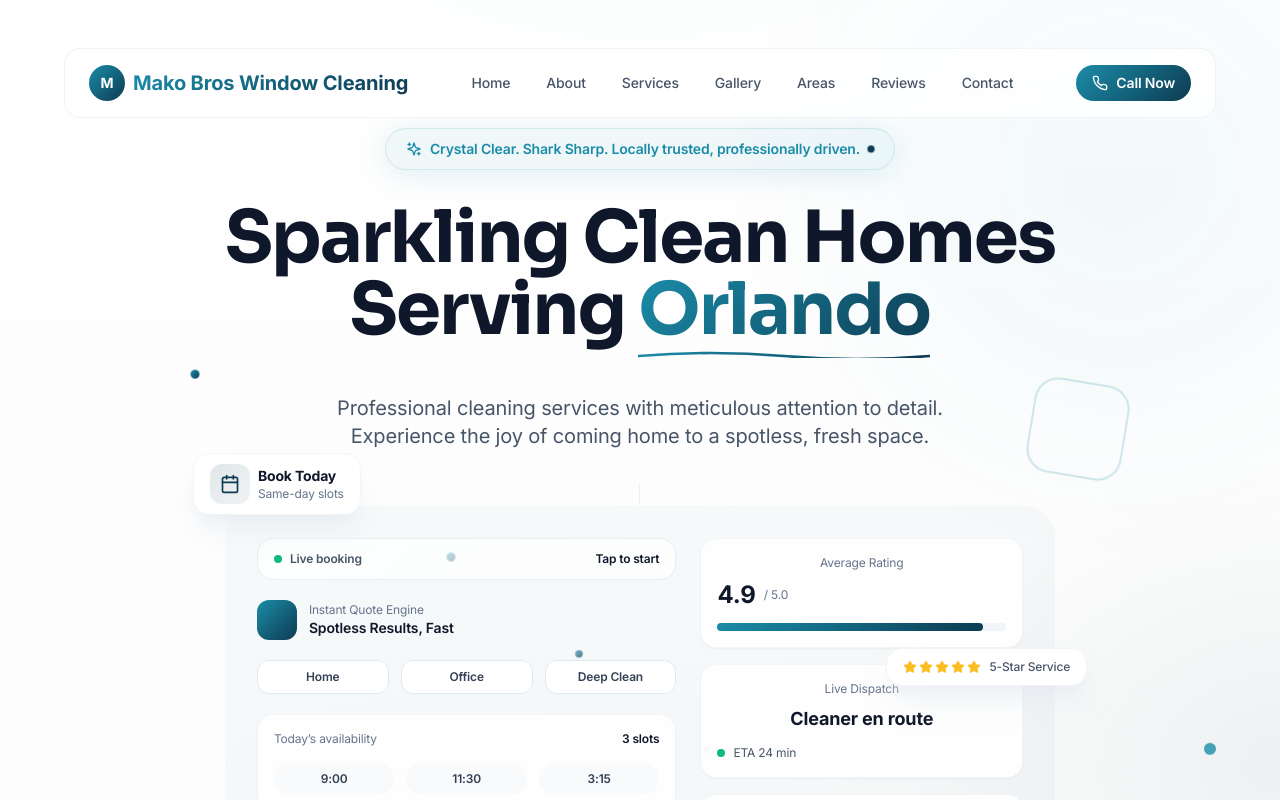
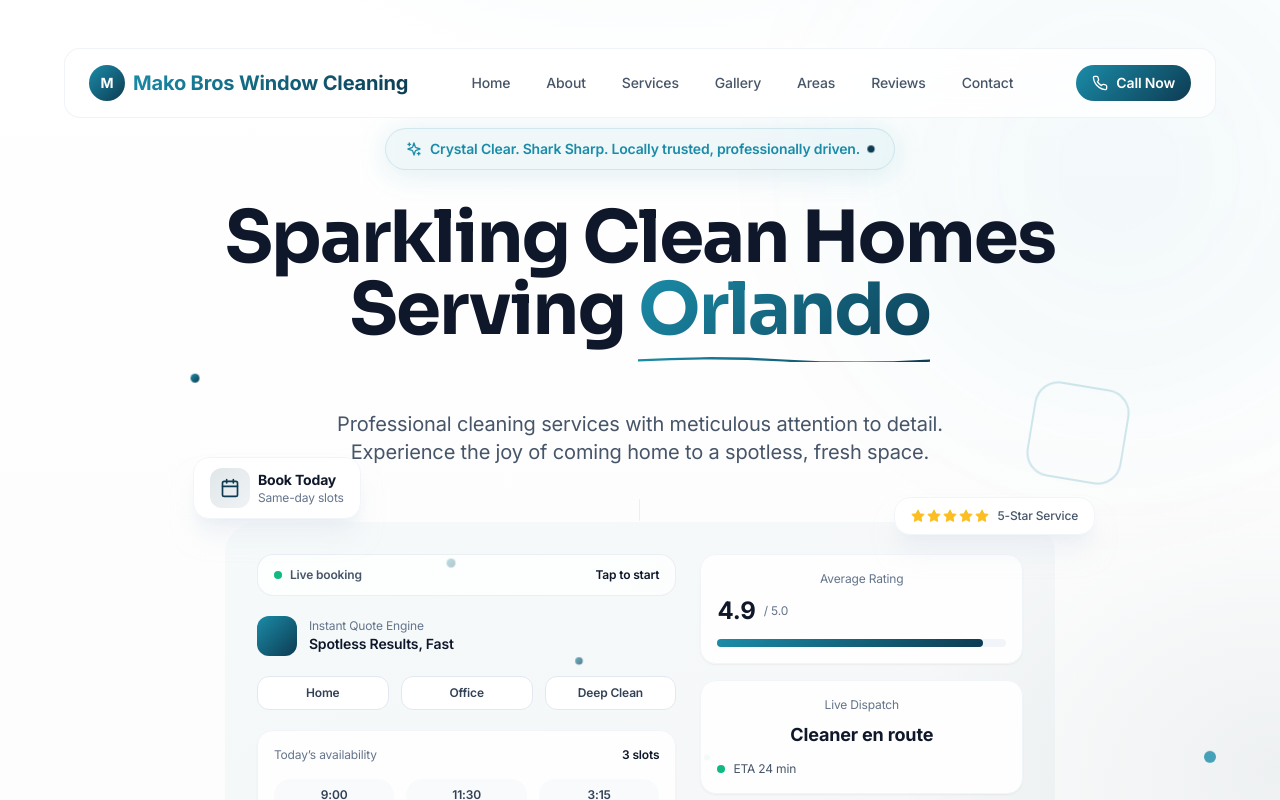
Before and after one commit to Bogdan0002/elevaris.io, a Next.js app: page /p/mako-bros-window-cleaning in a window 1280 px wide. Shown: the top 800 px of the page. Built offline with nearby package versions, Linux system fonts and the light colour scheme.

Commit message:
hero template updated

```diff
--- a/components/templates/cleaning/v1/sections/HeroSection.tsx
+++ b/components/templates/cleaning/v1/sections/HeroSection.tsx
@@ -308,13 +308,13 @@ export function HeroSection({ config }: HeroSectionProps) {
             {/* Main headline */}
             <motion.h1
               variants={itemVariants}
-              className="text-4xl sm:text-5xl md:text-6xl lg:text-7xl font-extrabold tracking-tight mb-8 leading-[1.1]"
+              className="text-4xl sm:text-5xl md:text-6xl lg:text-7xl font-extrabold tracking-tight mb-10 leading-[1.1]"
             >
               <span className="text-slate-900">{headline}</span>
               <br />
               <span className="text-slate-900">Serving </span>
               <span
-                className="relative inline-block pb-4"
+                className="relative inline-block pb-6"
                 style={{
                   background: `linear-gradient(135deg, ${primaryColor}, ${accentColor})`,
                   WebkitBackgroundClip: 'text',
@@ -324,15 +324,15 @@ export function HeroSection({ config }: HeroSectionProps) {
               >
                 {config.business.city}
                 <motion.svg
-                  className="absolute bottom-1 left-0 w-full h-2"
-                  viewBox="0 0 200 12"
+                  className="absolute bottom-2 left-0 w-full h-1.5 pointer-events-none"
+                  viewBox="0 0 200 8"
                   preserveAspectRatio="none"
                 >
                   <motion.path
-                    d="M0 9 Q 50 0, 100 9 T 200 9"
+                    d="M0 6 Q 50 0, 100 6 T 200 6"
                     fill="none"
                     stroke={`url(#gradient-${config.business.city})`}
-                    strokeWidth="4"
+                    strokeWidth="3"
                     strokeLinecap="round"
                     initial={{ pathLength: 0, opacity: 0 }}
                     animate={{ pathLength: 1, opacity: 1 }}
@@ -349,10 +349,10 @@ export function HeroSection({ config }: HeroSectionProps) {
             </motion.h1>
 
             {/* Subheadline */}
-            <motion.p
-              variants={itemVariants}
-              className="text-lg sm:text-xl text-slate-600 mt-4 mb-8 max-w-2xl mx-auto leading-relaxed"
-            >
+              <motion.p
+                variants={itemVariants}
+                className="text-lg sm:text-xl text-slate-600 mt-2 mb-8 max-w-2xl mx-auto leading-relaxed"
+              >
               {subheadline}
             </motion.p>
 
@@ -370,6 +370,15 @@ export function HeroSection({ config }: HeroSectionProps) {
                 style={{ rotateX, rotateY, transformStyle: 'preserve-3d' }}
                 className="group relative rounded-[32px] bg-white/90 border border-slate-200/70 shadow-[0_40px_80px_-30px_rgba(15,23,42,0.25)] transition-transform hover:-translate-y-2 cursor-pointer"
               >
+                <motion.div
+                  className="pointer-events-none absolute inset-0 rounded-[32px]"
+                  style={{
+                    boxShadow: `0 0 0 1px ${primaryColor}30, 0 30px 80px -60px ${primaryColor}90`,
+                  }}
+                  initial={{ opacity: 0 }}
+                  whileHover={{ opacity: 1 }}
+                  transition={{ duration: 0.3 }}
+                />
                 <motion.div
                   className="absolute -inset-6 rounded-[40px] opacity-70 pointer-events-none"
                   style={{
@@ -665,7 +674,7 @@ export function HeroSection({ config }: HeroSectionProps) {
 
         <FloatingBadge
           delay={2.4}
-          className="top-[40%] -right-2 md:right-0 2xl:right-[-1%]"
+          className="top-[30%] -right-6 md:top-[28%] md:-right-2 2xl:right-[-1%]"
           style={{ transform: 'rotate(3deg)' }}
         >
           <div className="flex items-center gap-0.5">
```
